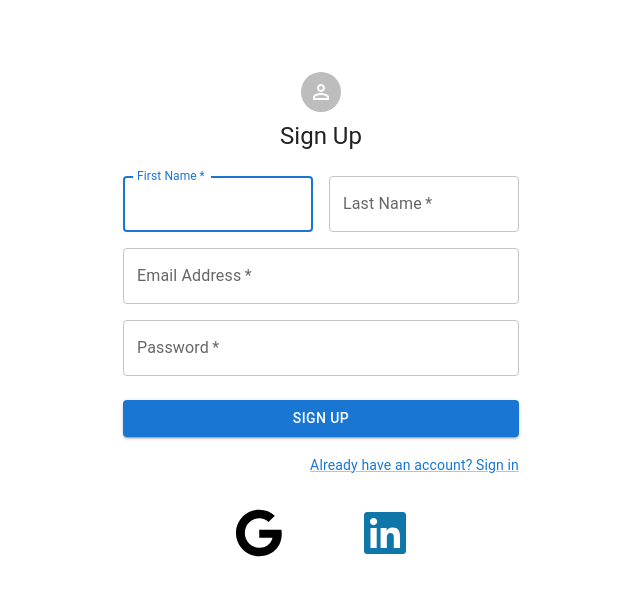
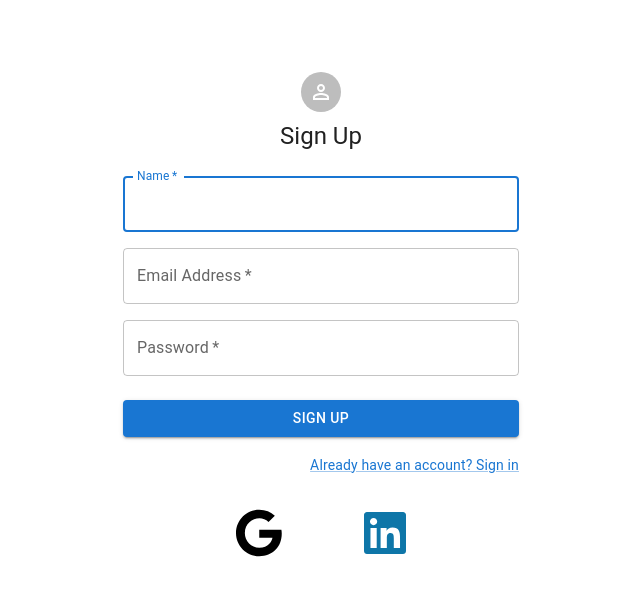
Before and after one commit to roccopolimen/nextround, a React (Create React App) app in the folder client/: page /signup in a window 1280 px wide. Shown: the top 596 px of the page, without its empty margins (319-959 px from the left). Built offline with nearby package versions, Linux system fonts and the light colour scheme.

Commit message:
remove last name field, make one field called name

```diff
--- a/client/src/pages/SignIn/index.tsx
+++ b/client/src/pages/SignIn/index.tsx
@@ -88,6 +88,11 @@ export default function SignIn() {
           <a href=""> {/* TODO */}
             <FontAwesomeIcon className="linkedin-logo" icon={faLinkedin} size="3x"/>
           </a>
+
+
+          <img src={require('../../images/logo.svg').default} alt="logo" />
+
+
         </div>
       </Container>
   );
--- a/client/src/pages/SignUp/index.tsx
+++ b/client/src/pages/SignUp/index.tsx
@@ -40,25 +40,15 @@ export default function SignUp() {
           </Typography>
           <Box component="form" onSubmit={handleSubmit} sx={{ mt: 3 }}>
             <Grid container spacing={2}>
-              <Grid item xs={12} sm={6}>
+              <Grid item xs={12}>
                 <TextField
                   autoComplete="given-name"
-                  name="firstName"
+                  name="name"
                   required
                   fullWidth
-                  id="firstName"
-                  label="First Name"
+                  id="name"
+                  label="Name"
                   autoFocus
-                />
-              </Grid>
-              <Grid item xs={12} sm={6}>
-                <TextField
-                  required
-                  fullWidth
-                  id="lastName"
-                  label="Last Name"
-                  name="lastName"
-                  autoComplete="family-name"
                 />
               </Grid>
               <Grid item xs={12}>
```
Also changed, not shown: client/src/images/cycle.png (deleted), client/src/images/logo.svg (added).
